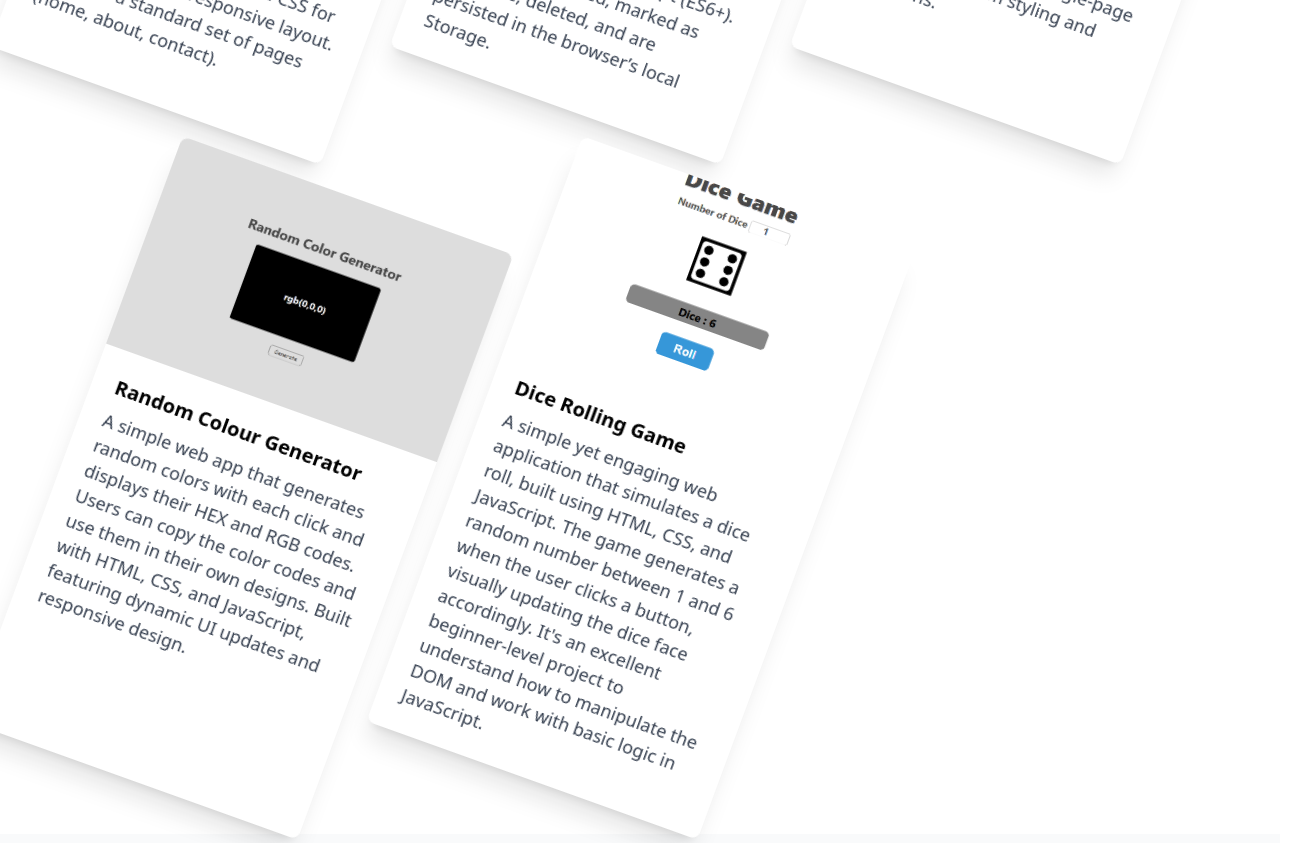
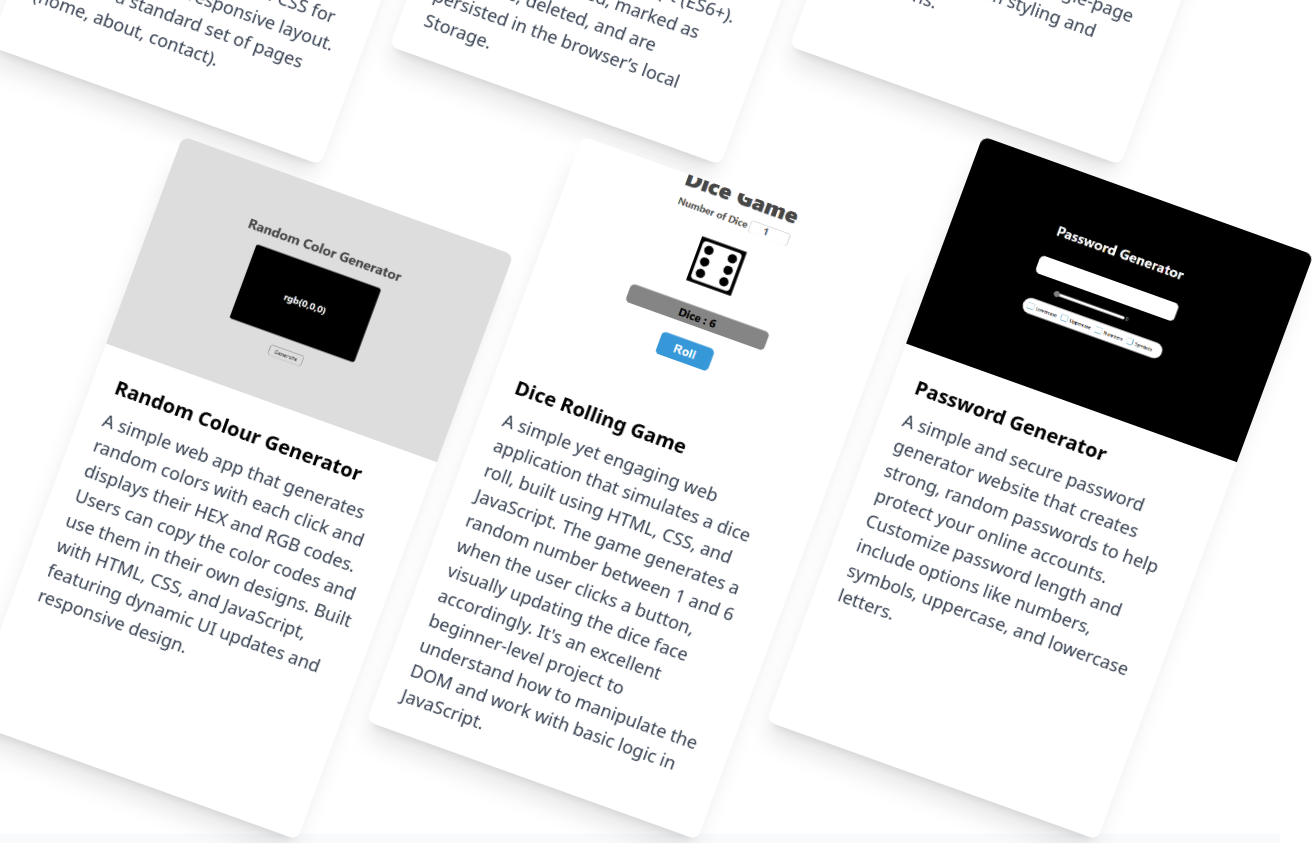
Before and after one commit to ismail-at-git/Portfolio-Website-2, a plain HTML site: page index.html in a window 1280 px wide. Shown: the part 2120-2963 px from the top of the page, 1313 px wide, since content can reach past the window. Drawn offline with nearby package versions, Linux system fonts and the light colour scheme.

Commit message:
new project added

```diff
--- a/index.html
+++ b/index.html
@@ -152,12 +152,12 @@
         </div>
       </a>
 
-      <!-- <a href="#" class="project-card card-3d bg-white rounded-lg shadow-xl overflow-hidden">
-        <img src="assets/project6.jpg" alt="Project 6" class="w-full h-56 object-cover"/>
+      <a href="https://github.com/ismail-at-git/Password-Generator/tree/main" class="project-card card-3d bg-white rounded-lg shadow-xl overflow-hidden">
+        <img src="assets/p6.png" alt="Project 6" class="w-full h-56 object-cover"/>
         <div class="p-6">
-          <h3 class="text-xl font-semibold text-primary mb-2">Project 6</h3>
-          <p class="text-gray-700">Brief description of project 6 showcasing 3D hover and layout.</p>
-        </div> -->
+          <h3 class="text-xl font-semibold text-primary mb-2">Password Generator</h3>
+          <p class="text-gray-700">A simple and secure password generator website that creates strong, random passwords to help protect your online accounts. Customize password length and include options like numbers, symbols, uppercase, and lowercase letters.</p>
+        </div>
       </a>
     </div>
   </section>
```
Also changed, not shown: assets/p6.png (added).
